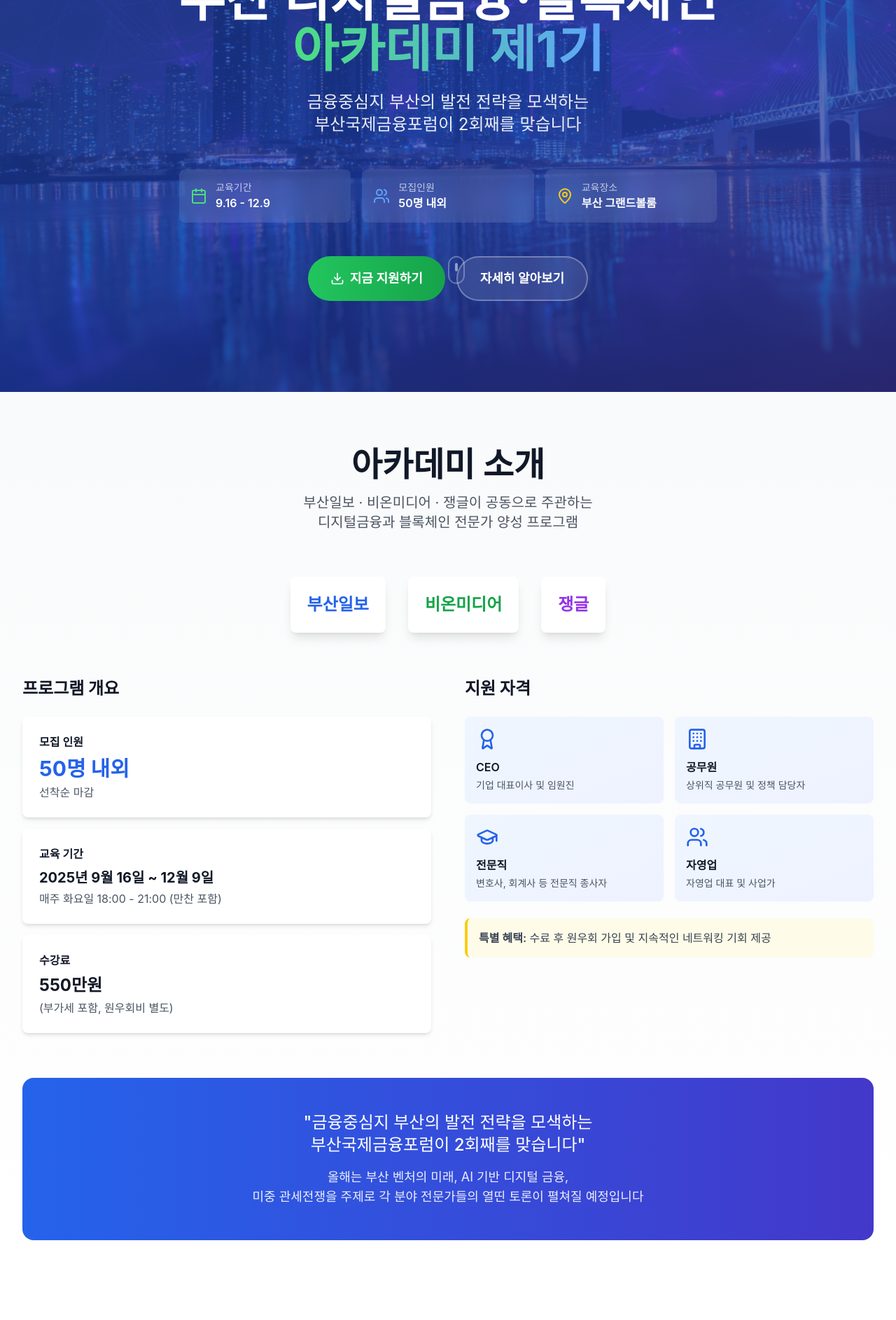
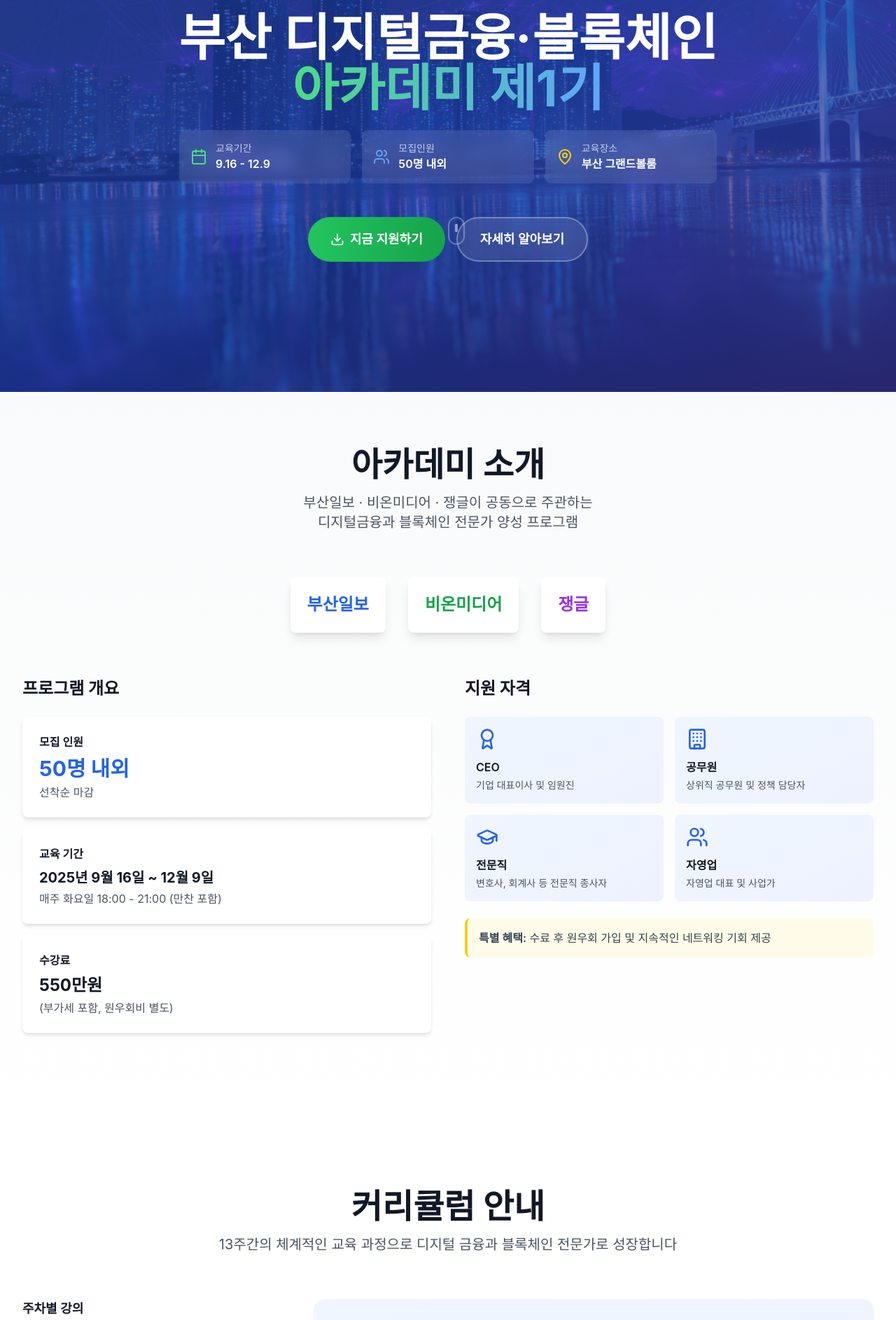
Before and after one commit to wjb127/academic-landing, a Next.js app: page / in a window 1280 px wide. Shown: the part 240-2126 px from the top of the page at 70% size. Built offline with nearby package versions, Linux system fonts and the light colour scheme.

Commit message:
fix: 불필요한 설명 텍스트 제거
- 히어로 섹션의 '금융중심지 부산의 발전 전략...' 설명 제거
- About 섹션의 Quote 섹션 전체 제거
- 더 간결한 페이지 구성

```diff
--- a/components/sections/AboutSection.tsx
+++ b/components/sections/AboutSection.tsx
@@ -114,25 +114,6 @@ const AboutSection = () => {
           </motion.div>
         </div>
 
-        {/* Quote Section */}
-        <motion.div
-          className="bg-gradient-to-r from-blue-600 to-indigo-700 rounded-2xl p-8 md:p-12 text-white text-center"
-          initial={{ opacity: 0, y: 30 }}
-          whileInView={{ opacity: 1, y: 0 }}
-          viewport={{ once: true }}
-          transition={{ duration: 0.6 }}
-        >
-          <p className="text-xl md:text-2xl font-medium mb-4">
-            "금융중심지 부산의 발전 전략을 모색하는
-            <br />
-            부산국제금융포럼이 2회째를 맞습니다"
-          </p>
-          <p className="text-lg opacity-90">
-            올해는 부산 벤처의 미래, AI 기반 디지털 금융,
-            <br />
-            미중 관세전쟁을 주제로 각 분야 전문가들의 열띤 토론이 펼쳐질 예정입니다
-          </p>
-        </motion.div>
       </div>
     </section>
   )
--- a/components/sections/HeroSection.tsx
+++ b/components/sections/HeroSection.tsx
@@ -103,17 +103,6 @@ const HeroSection = () => {
             </span>
           </motion.h1>
 
-          {/* Description */}
-          <motion.p
-            className="text-xl md:text-2xl text-white/90 mb-12 max-w-3xl mx-auto"
-            initial={{ opacity: 0 }}
-            animate={{ opacity: 1 }}
-            transition={{ delay: 0.5 }}
-          >
-            금융중심지 부산의 발전 전략을 모색하는
-            <br />
-            부산국제금융포럼이 2회째를 맞습니다
-          </motion.p>
 
           {/* Key Info Cards */}
           <motion.div
```
